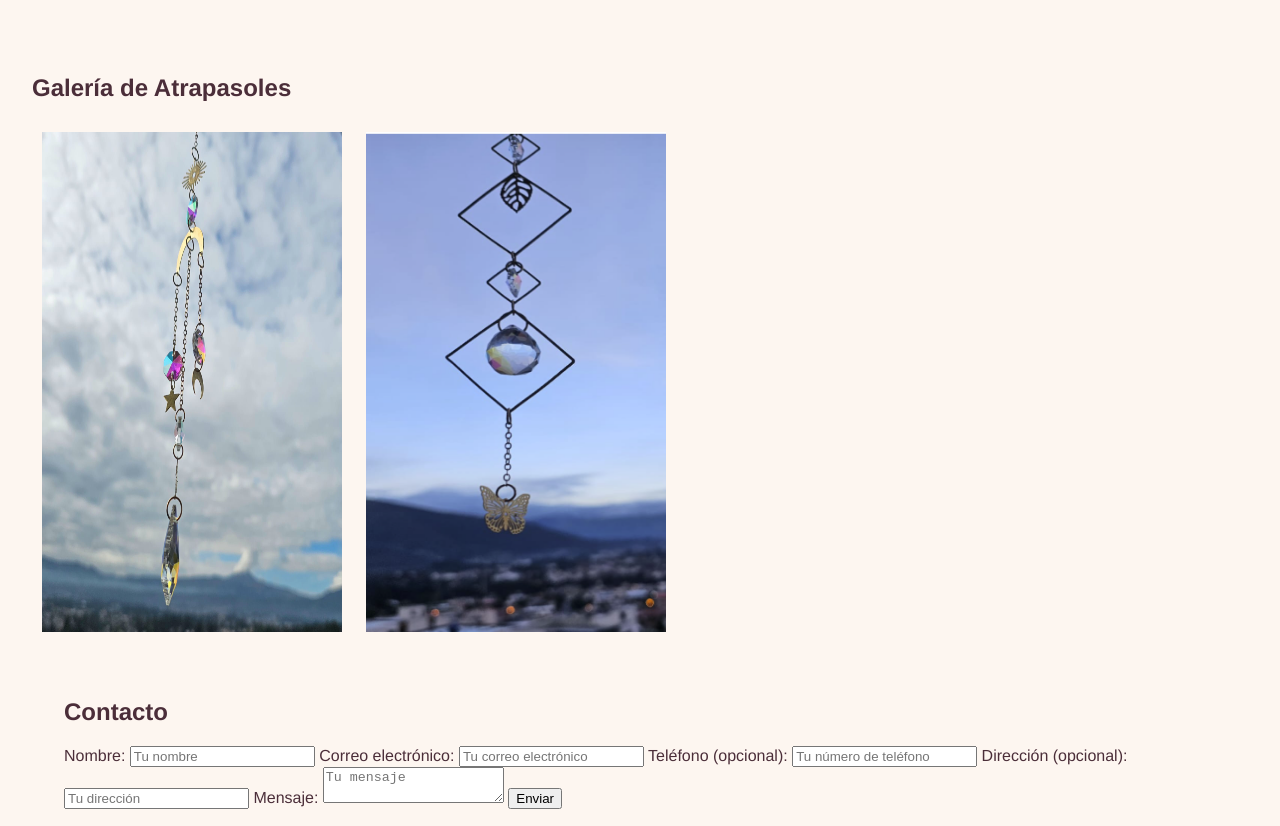
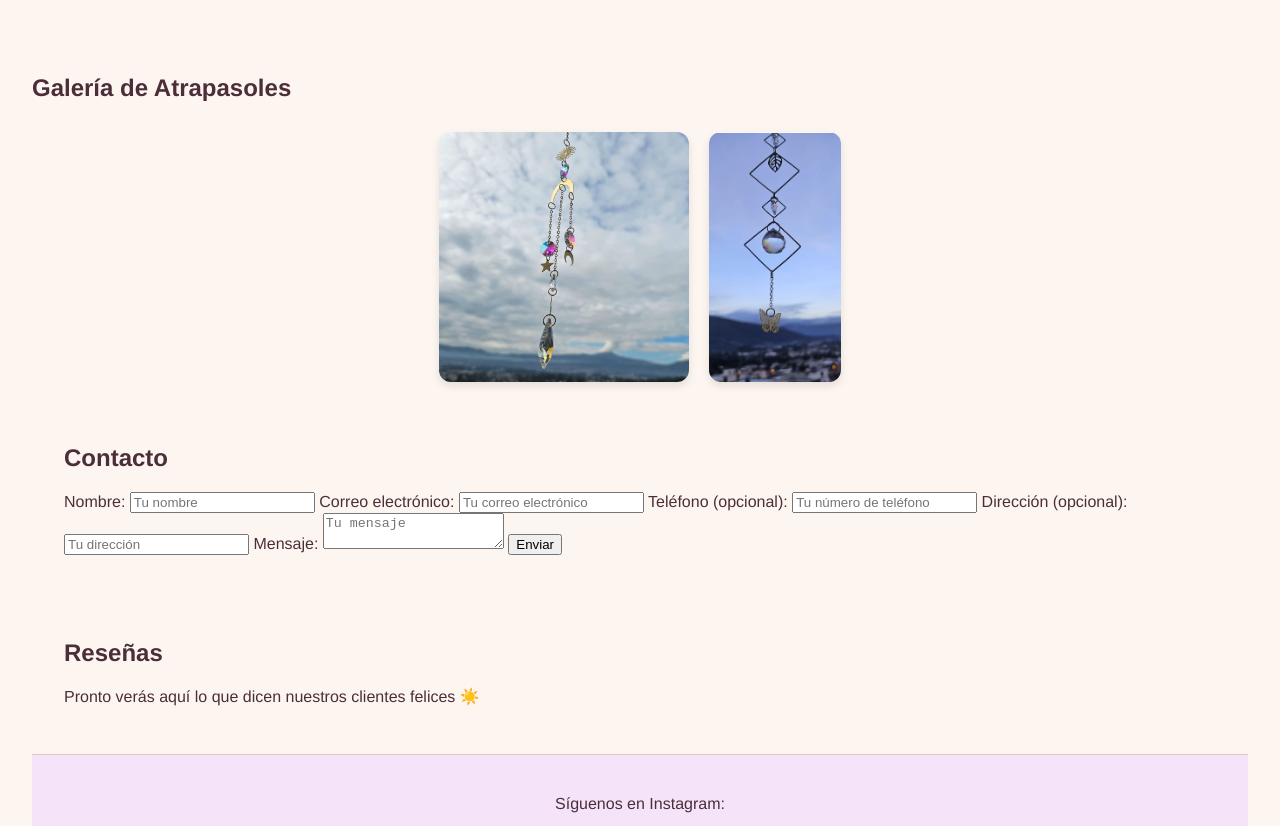
Before and after one commit to atrapasoleslilaby/lilaby, a plain HTML site: page index.html in a window 1280 px wide. Shown: the part 700-1526 px from the top of the page. Drawn offline with Linux system fonts and the light colour scheme.

Commit message:
Update index.html

```diff
--- a/index.html
+++ b/index.html
@@ -105,15 +105,24 @@
 </div>
 
 <style>
-  .galeria img {
-    width: 100%;
-    height: 500px;
-    max-width: 300px; /* Tamaño de la primera imagen */
-    margin: 10px;
+  .galeria {
+    display: flex;
+    justify-content: center;
+    flex-wrap: wrap;
   }
 
-  .imagen2 {
-    max-width: 30px; /* Tamaño de la segunda imagen */
+  .galeria img {
+    height: 250px; /* mismo alto para todas */
+    width: auto; /* ancho automático para mantener proporción */
+    margin: 10px;
+    border-radius: 12px;
+    box-shadow: 0 4px 8px rgba(0,0,0,0.1);
+    transition: transform 0.3s ease, box-shadow 0.3s ease;
+  }
+
+  .galeria img:hover {
+    transform: scale(1.05);
+    box-shadow: 0 8px 16px rgba(0,0,0,0.2);
   }
 </style>
 
```
